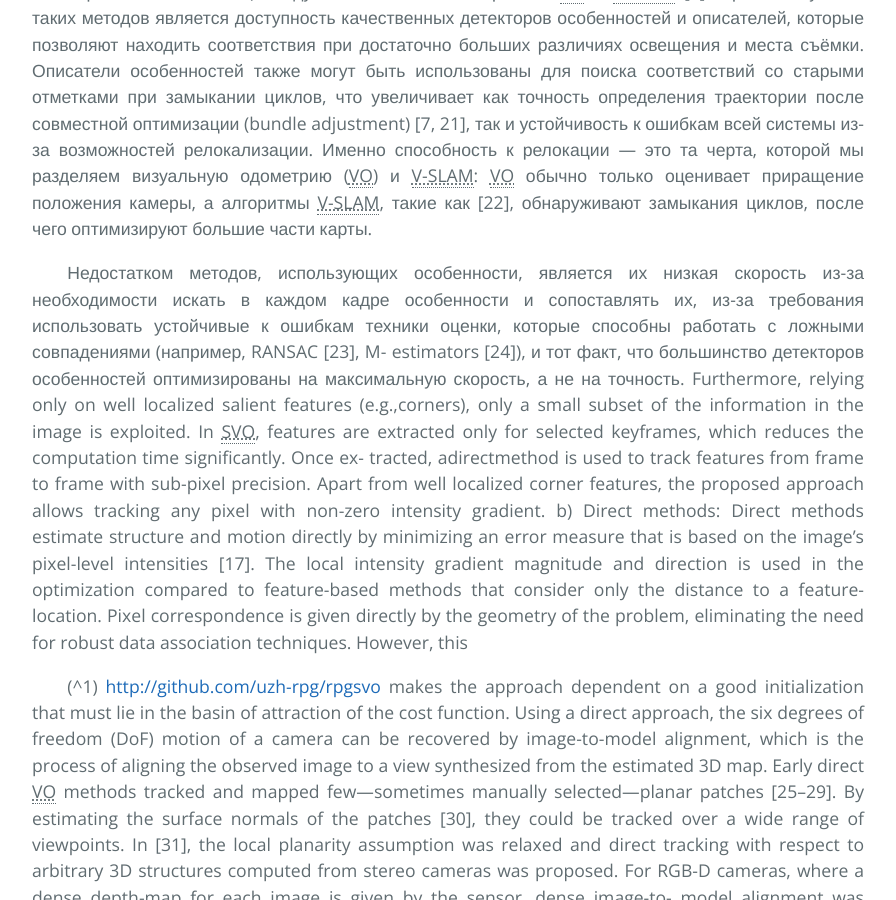
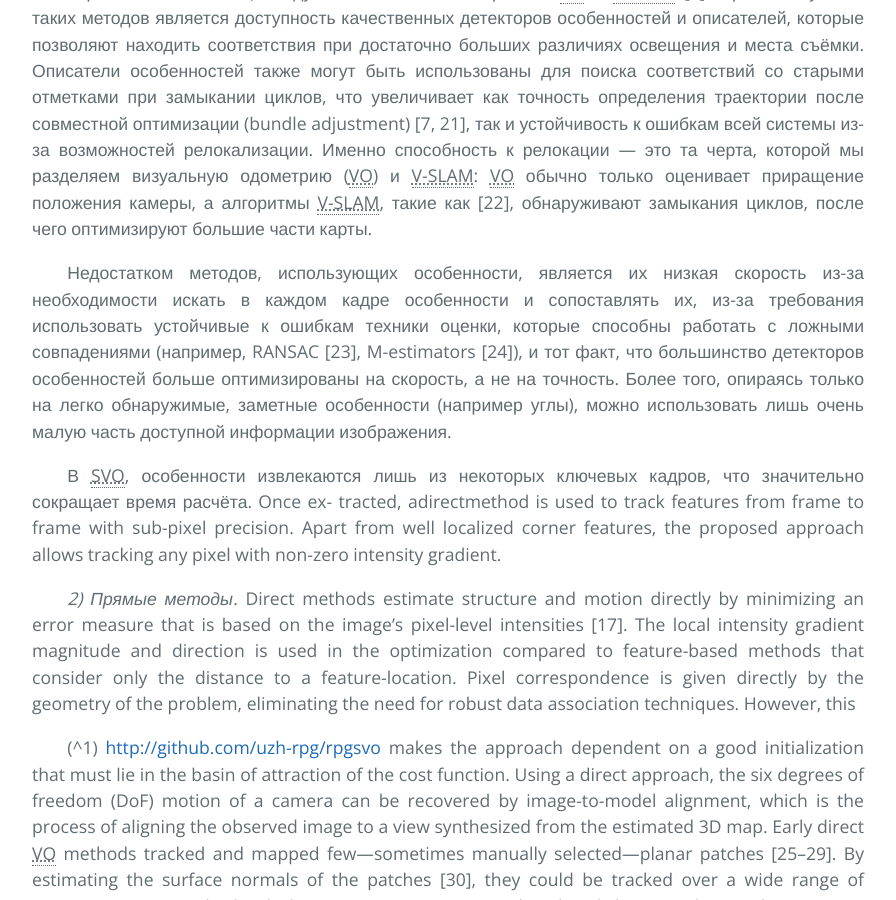
Before and after one commit to i-v-s/slam, a Jekyll site: the page built from svo2.md, in a window 1280 px wide and 900 px high, scrolled down 3699 px. Shown: the whole window, without its empty margins (192-1088 px from the left). Built offline with Jekyll 4.4.1, drawn with Linux system fonts in a browser that asks for light colours; our own code applies the rules of GitHub Pages for plain Markdown files; formulas are drawn with MathJax 3.

Commit message:
Updated svo2.md

```diff
--- a/svo2.md
+++ b/svo2.md
@@ -156,18 +156,22 @@ the UZH Forschungskredit, and the SNSF-ERC Starting Grant.
 Недостатком методов, использующих особенности, является их низкая скорость
 из-за необходимости искать в каждом кадре особенности и сопоставлять их,
 из-за требования использовать устойчивые к ошибкам техники оценки, которые
-способны работать с ложными совпадениями (например, RANSAC [23], M-
-estimators [24]), и тот факт, что большинство детекторов особенностей
-оптимизированы на максимальную скорость, а не на точность. Furthermore, relying
-only on well localized salient features (e.g.,corners), only a
-small subset of the information in the image is exploited.
-In SVO, features are extracted only for selected keyframes,
-which reduces the computation time significantly. Once ex-
+способны работать с ложными совпадениями
+(например, RANSAC [23], M-estimators [24]),
+и тот факт, что большинство детекторов особенностей
+больше оптимизированы на скорость, а не на точность.
+Более того, опираясь только на легко обнаружимые,
+заметные особенности (например углы), можно использовать
+лишь очень малую часть доступной информации изображения.
+
+В SVO, особенности извлекаются лишь из некоторых ключевых кадров,
+что значительно сокращает время расчёта. Once ex-
 tracted, adirectmethod is used to track features from frame
 to frame with sub-pixel precision. Apart from well localized
 corner features, the proposed approach allows tracking any
 pixel with non-zero intensity gradient.
-b) Direct methods: Direct methods estimate structure
+
+*2) Прямые методы.* Direct methods estimate structure
 and motion directly by minimizing an error measure that is
 based on the image’s pixel-level intensities [17]. The local
 intensity gradient magnitude and direction is used in the
```
